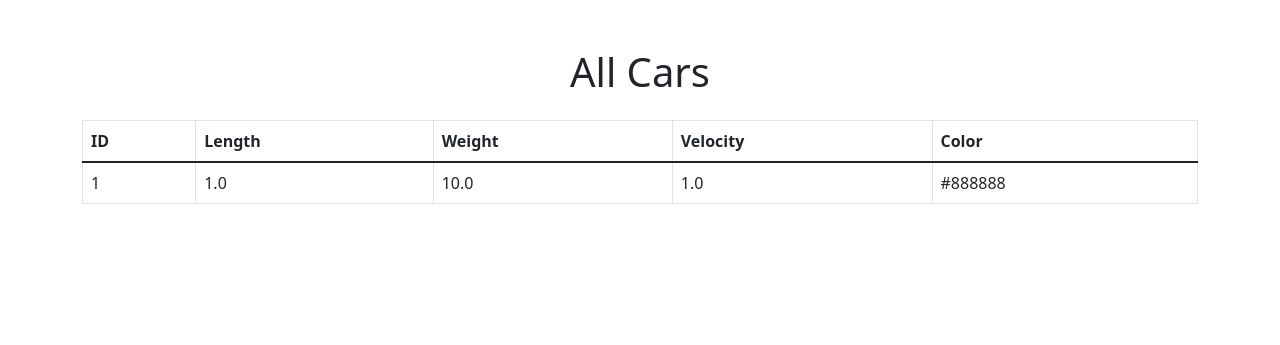
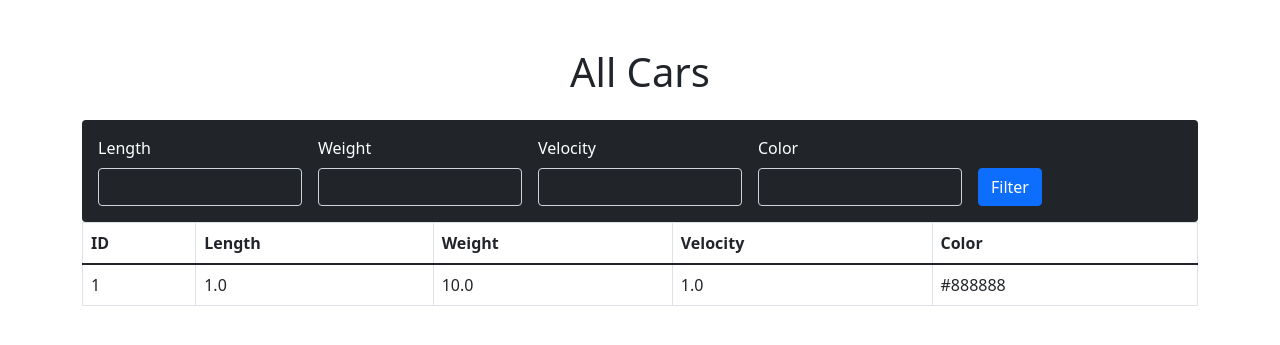
Before and after one commit to russell310/project_car, a Django app: page / in a window 1280 px wide. Shown: the top 345 px of the page. Run offline with Django 4.2, Linux system fonts and the light colour scheme; tables that the repository leaves empty hold one stand-in row (values such as "Sample post"); some libraries are stand-ins or nearby versions.

Commit message:
added filter in list view

```diff
--- /dev/null
+++ b/car/filters.py
@@ -0,0 +1,15 @@
+import django_filters
+from .models import Car
+
+
+class CarFilter(django_filters.FilterSet):
+    """
+    Filter class for the Car model.
+
+    This class provides filtering capabilities for the Car model based on its attributes:
+    length, weight, velocity, and color.
+    """
+
+    class Meta:
+        model = Car
+        fields = ['length', 'weight', 'velocity', 'color']
--- a/car/views.py
+++ b/car/views.py
@@ -1,12 +1,17 @@
-from django.views.generic import ListView
+from django_filters.views import FilterView
 from .models import Car
+from .filters import CarFilter
 
 
 # Create your views here.
 
 
-class CarListView(ListView):
+class CarListView(FilterView):
+    """
+    View to display a paginated list of cars with filtering capabilities.
+    """
     model = Car
     template_name = 'car/list.html'
     ordering = ('id',)
     context_object_name = 'cars'
+    filterset_class = CarFilter
--- a/project_car/settings.py
+++ b/project_car/settings.py
@@ -37,6 +37,10 @@ INSTALLED_APPS = [
     'django.contrib.sessions',
     'django.contrib.messages',
     'django.contrib.staticfiles',
+
+    # 3rd party apps
+    'widget_tweaks',
+    'django_filters',
 
     # my app
     'car'
--- a/requirements.txt
+++ b/requirements.txt
@@ -2,3 +2,5 @@ Django==4.2
 mysqlclient==2.2.4
 python-decouple==3.8
 dj-database-url==2.2.0
+django-filter==24.2
+django-widget-tweaks==1.5.0
--- a/templates/car/list.html
+++ b/templates/car/list.html
@@ -1,7 +1,22 @@
 {% extends 'layout/main.html' %}
+{% load widget_tweaks %}
 
 {% block content %}
     <h1 class="mb-4 text-center">All Cars</h1>
+
+    <form method="get" class=" p-3 bg-dark text-white rounded">
+        <div class="row g-3 align-items-center">
+            {% for field in filter.form %}
+                <div class="col">
+                    <label for="{{ field.id_for_label }}" class="form-label">{{ field.label }}</label>
+                    {{ field|add_class:"form-control bg-dark text-white" }}
+                </div>
+            {% endfor %}
+            <div class="col d-flex align-items-end mt-5">
+                <button type="submit" class="btn btn-primary me-2">Filter</button>
+            </div>
+        </div>
+    </form>
     <table class="table table-bordered">
         <thead>
         <tr>
```
